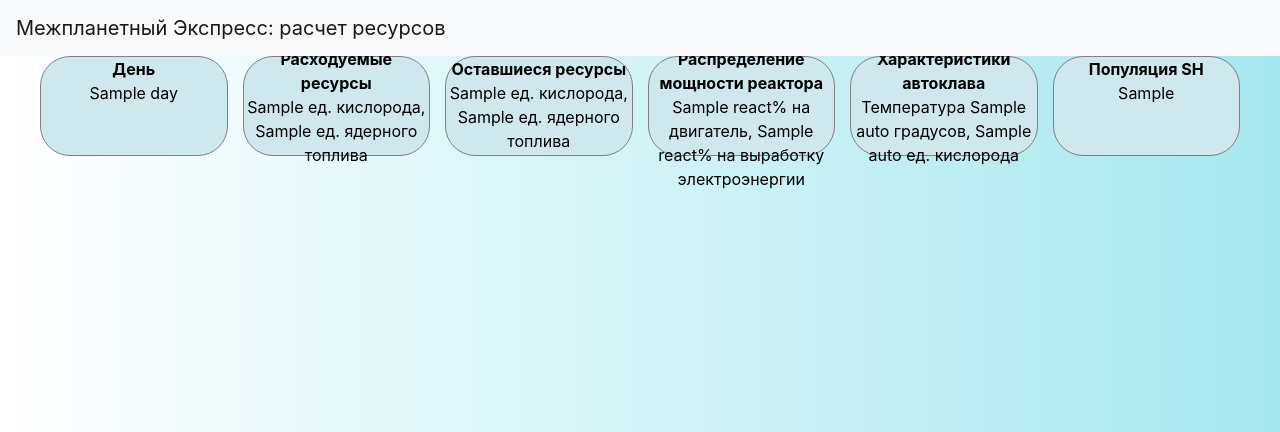
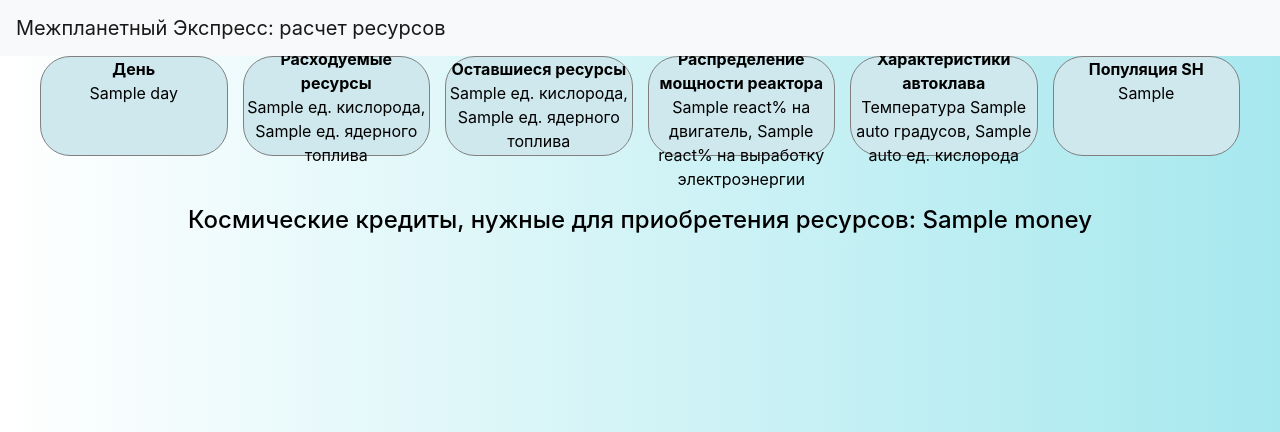
Before and after one commit to mandrykarina/cosmos-farmers, a Python web app: template flask/templates/index.html in a window 1280 px wide. Shown: the top 432 px of the page. Run offline with Jinja, Linux system fonts and the light colour scheme; the template is opened without the code that fills it: most values are stand-ins (such as "Sample title", 1, 10 or a date in 2020); some libraries are stand-ins or nearby versions.

Commit message:
Update index.html

```diff
--- a/flask/templates/index.html
+++ b/flask/templates/index.html
@@ -61,6 +61,8 @@
         </div>
     </div>
     </div>
+    <h4 style="margin-top:50px;">Космические кредиты, нужные для приобретения ресурсов: {{ money }}</h4>
+
 </main>
 </body>
 </html>
```
